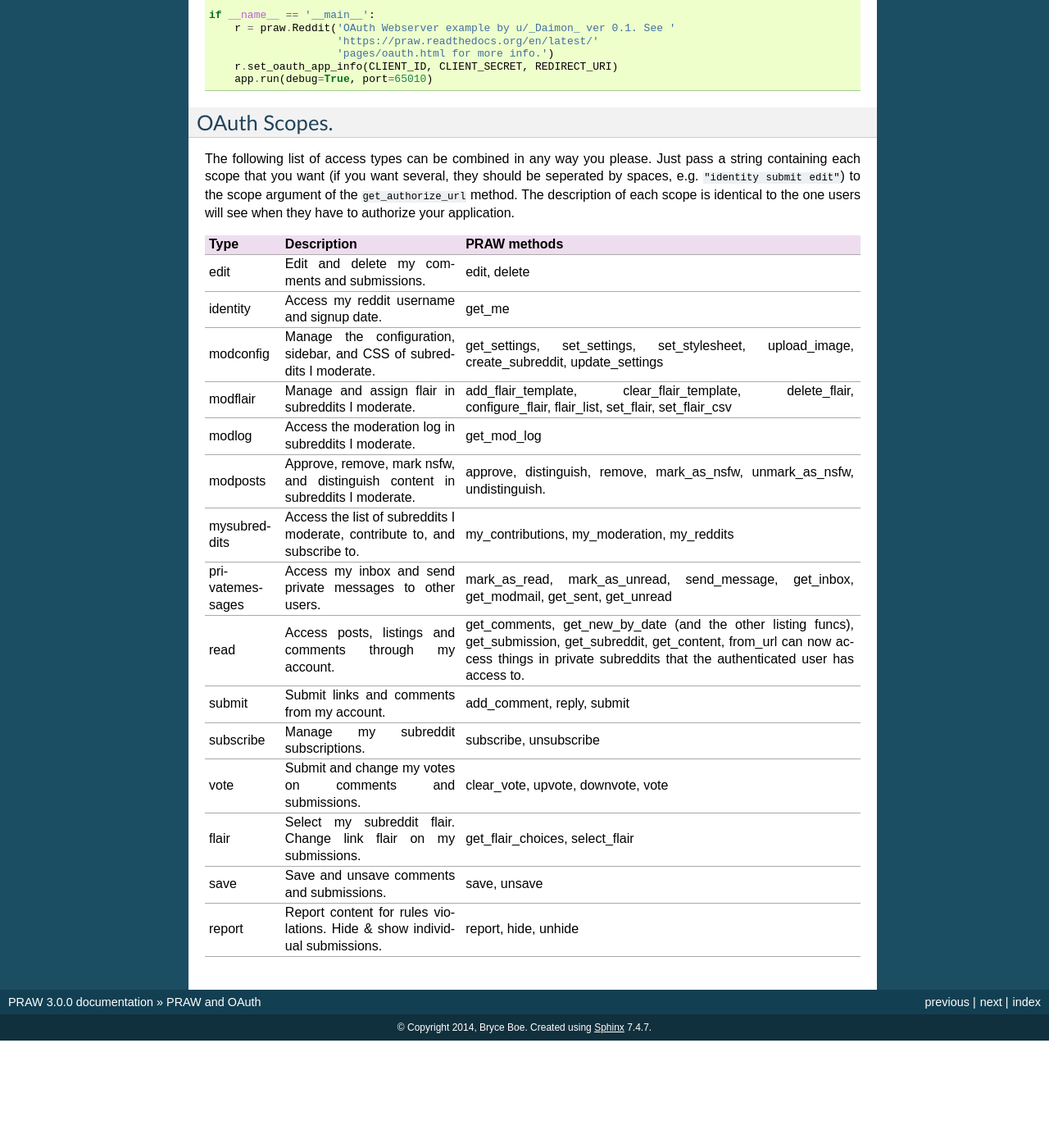
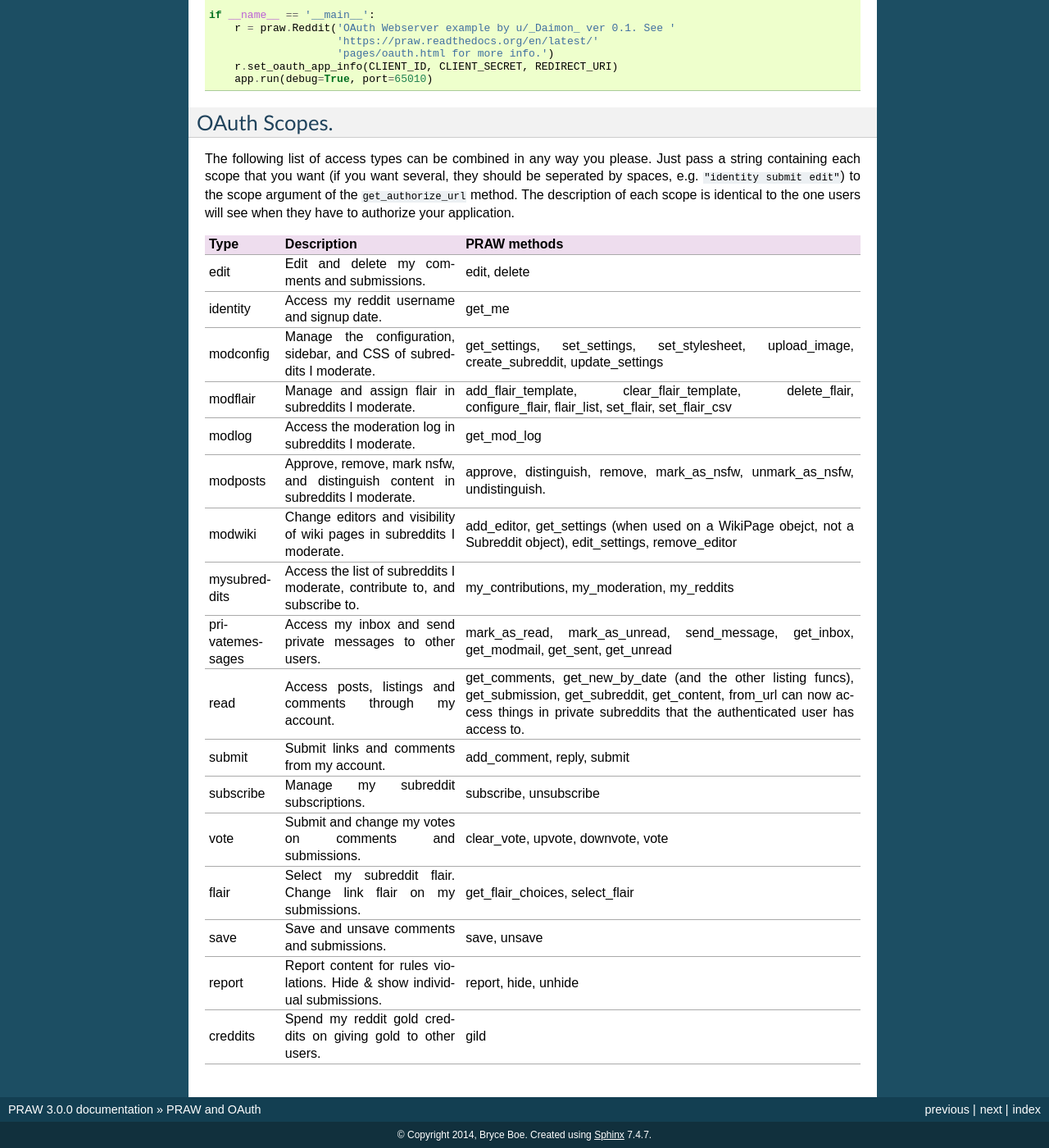
Before and after one commit to praw-dev/praw, a Sphinx documentation site: the page built from docs/pages/oauth.rst, in a window 1280 px wide and 1400 px high, scrolled down 3662 px. Shown: the whole window at 82% size. Built offline with Sphinx 7.4.7, drawn with Linux system fonts in a browser that asks for light colours; before the commit the page ends 4931 px from its top, so only the background shows below that.

Commit message:
Add "creddits" and "modwiki" to the table of OAuth scopes

```diff
--- a/docs/pages/oauth.rst
+++ b/docs/pages/oauth.rst
@@ -245,6 +245,8 @@ one users will see when they have to authorize your application.
 +-----------------+-------------------------------------------------------------------------------+----------------------------------------------------------------------------------------------------------------------------------------------------------------------------------------------------------+
 | modposts        | Approve, remove, mark nsfw, and distinguish content in subreddits I moderate. | approve, distinguish, remove, mark_as_nsfw, unmark_as_nsfw, undistinguish.                                                                                                                               |
 +-----------------+-------------------------------------------------------------------------------+----------------------------------------------------------------------------------------------------------------------------------------------------------------------------------------------------------+
+| modwiki         | Change editors and visibility of wiki pages in subreddits I moderate.         | add_editor, get_settings (when used on a WikiPage obejct, not a Subreddit object), edit_settings, remove_editor                                                                                          |
++-----------------+-------------------------------------------------------------------------------+----------------------------------------------------------------------------------------------------------------------------------------------------------------------------------------------------------+
 | mysubreddits    | Access the list of subreddits I moderate, contribute to, and subscribe to.    | my_contributions, my_moderation, my_reddits                                                                                                                                                              |
 +-----------------+-------------------------------------------------------------------------------+----------------------------------------------------------------------------------------------------------------------------------------------------------------------------------------------------------+
 | privatemessages | Access my inbox and send private messages to other users.                     | mark_as_read, mark_as_unread, send_message, get_inbox, get_modmail, get_sent, get_unread                                                                                                                 |
@@ -263,3 +265,5 @@ one users will see when they have to authorize your application.
 +-----------------+-------------------------------------------------------------------------------+----------------------------------------------------------------------------------------------------------------------------------------------------------------------------------------------------------+
 | report          | Report content for rules violations. Hide & show individual submissions.      | report, hide, unhide                                                                                                                                                                                     |
 +-----------------+-------------------------------------------------------------------------------+----------------------------------------------------------------------------------------------------------------------------------------------------------------------------------------------------------+
+| creddits        | Spend my reddit gold creddits on giving gold to other users.                  | gild                                                                                                                                                                                                     |
++-----------------+-------------------------------------------------------------------------------+----------------------------------------------------------------------------------------------------------------------------------------------------------------------------------------------------------+
```
